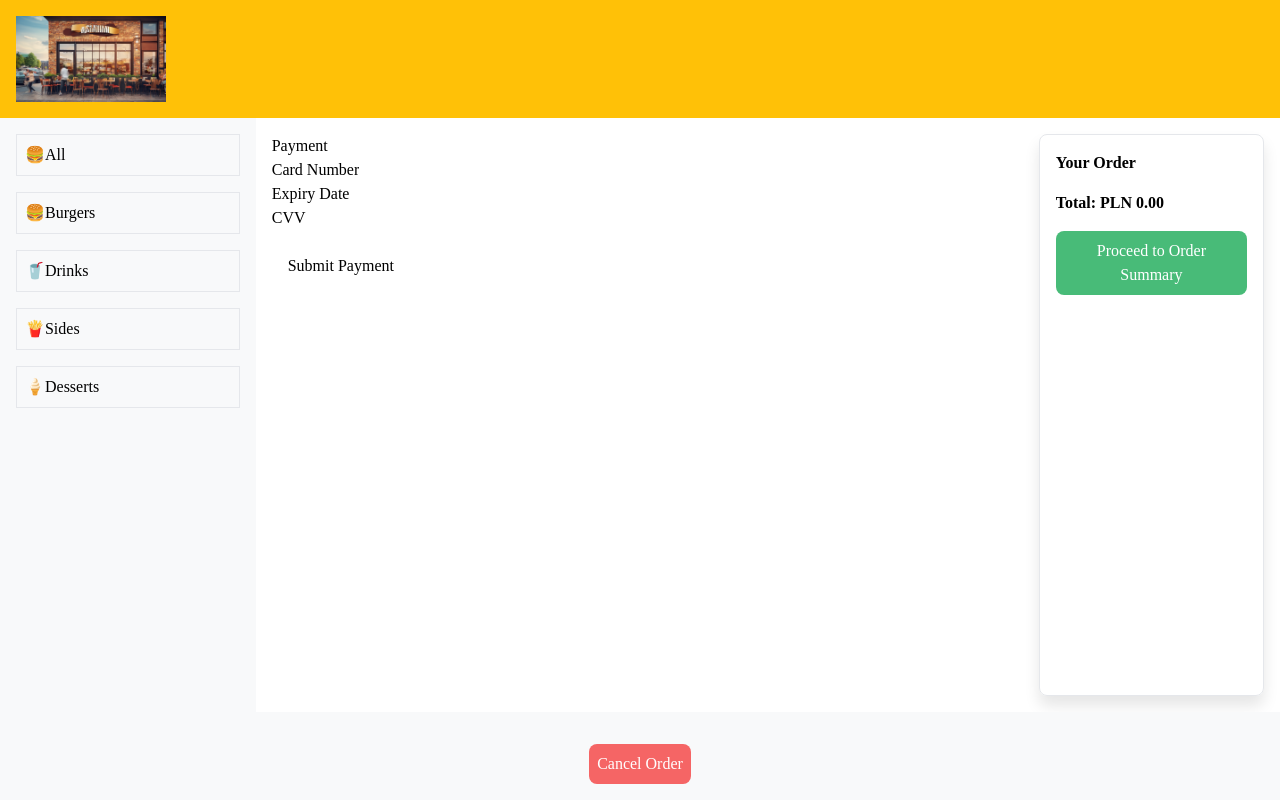
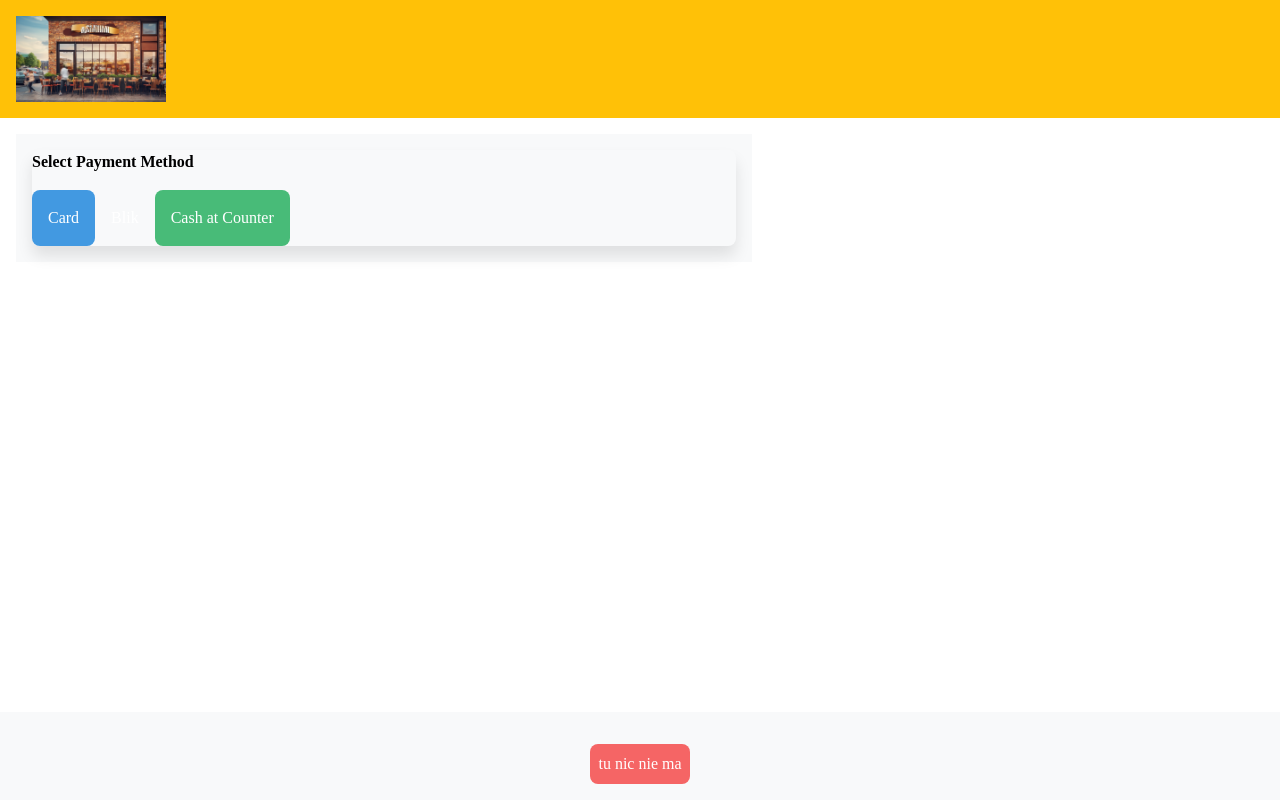
Before and after one commit to s25070pj/McAdrian, a React (Create React App) app: page /payment in a window 1280 px wide. Built offline with nearby package versions, Linux system fonts and the light colour scheme.

Commit message:
added multiple paying methods and fixed routing

```diff
--- a/src/App.css
+++ b/src/App.css
@@ -1,4 +1,3 @@
-/* App.css */
 @import 'tailwindcss/base';
 @import 'tailwindcss/components';
 @import 'tailwindcss/utilities';
@@ -20,7 +19,7 @@ header {
 }
 
 header img {
-  width: 150px;
+  max-width: 150px;
 }
 
 .flex-1 {
--- a/src/App.js
+++ b/src/App.js
@@ -1,19 +1,16 @@
 import React, { useState } from 'react';
-import { Routes, Route, useLocation } from 'react-router-dom';
+import { Routes, Route } from 'react-router-dom';
 import Menu from './components/Menu';
-import Navigation from './components/Navigation';
-import Cart from './components/Cart';
 import OrderSummary from './components/OrderSummary';
 import Payment from './components/Payment';
 import Confirmation from './components/Confirmation';
+import Navigation from './components/Navigation';
+import Cart from './components/Cart';
 import { OrderProvider } from './context/OrderContext';
 import './App.css';
 
 function App() {
     const [selectedCategory, setSelectedCategory] = useState('');
-    const location = useLocation();
-
-    const isOrderSummaryPage = location.pathname === '/order-summary';
 
     return (
         <OrderProvider>
@@ -21,33 +18,43 @@ function App() {
                 <header className="bg-yellow-500 p-4">
                     <img src="/images/logo.png" alt="Logo" className="mx-auto" />
                 </header>
-                <div className={`flex flex-1 ${isOrderSummaryPage ? 'flex-col' : ''}`}>
-                    {!isOrderSummaryPage && (
+                <div className="flex flex-1">
+                    <Routes>
+                        <Route path="/" element={
+                            <>
                                 <aside className="w-1/5 bg-gray-100 p-4">
                                     <Navigation setSelectedCategory={setSelectedCategory} />
                                 </aside>
-                    )}
-                    <main className={`${isOrderSummaryPage ? 'w-full' : 'w-3/5'} p-4`}>
-                        <Routes>
-                            <Route path="/" element={<Menu selectedCategory={selectedCategory} />} />
-                            <Route path="/order-summary" element={<OrderSummary />} />
-                            <Route path="/payment" element={<Payment />} />
-                            <Route path="/confirmation" element={<Confirmation />} />
-                        </Routes>
+                                <main className="w-3/5 p-4">
+                                    <Menu selectedCategory={selectedCategory} />
                                 </main>
-                    {!isOrderSummaryPage && (
                                 <div className="w-1/5 p-4">
                                     <Cart />
                                 </div>
-                    )}
+                            </>
+                        } />
+                        <Route path="/order-summary" element={
+                            <main className="w-full p-4">
+                                <OrderSummary />
+                            </main>
+                        } />
+                        <Route path="/payment" element={
+                            <main className="w-full p-4">
+                                <Payment />
+                            </main>
+                        } />
+                        <Route path="/confirmation" element={
+                            <main className="w-full p-4">
+                                <Confirmation />
+                            </main>
+                        } />
+                    </Routes>
                 </div>
-                {!isOrderSummaryPage && (
                 <footer className="p-4">
                     <button className="bg-red-500 text-white p-2 rounded-lg mx-auto block">
-                            Cancel Order
+                        tu nic nie ma
                     </button>
                 </footer>
-                )}
             </div>
         </OrderProvider>
     );
--- a/src/components/Confirmation.jsx
+++ b/src/components/Confirmation.jsx
@@ -1,14 +1,29 @@
-import React from 'react';
-import { Link } from 'react-router-dom';
+import React, { useEffect, useState } from 'react';
+import { useNavigate } from 'react-router-dom';
 
 const Confirmation = () => {
+    const [orderNumber, setOrderNumber] = useState('');
+    const navigate = useNavigate();
+
+    useEffect(() => {
+        const generatedOrderNumber = `#${Math.floor(Math.random() * 90000) + 10000}`;
+        setOrderNumber(generatedOrderNumber);
+    }, []);
+
+    const handleBackToMenu = () => {
+        navigate('/');
+    };
+
     return (
-        <div>
-            <h1>Order Confirmation</h1>
-            <p>Thank you for your order! Your order has been placed successfully.</p>
-            <Link to="/menu">
-                <button>Back to Menu</button>
-            </Link>
+        <div className="flex items-center justify-center min-h-screen bg-gray-100 p-4">
+            <div className="bg-white p-6 rounded-lg shadow-lg w-full max-w-3xl text-center">
+                <h1 className="text-3xl font-bold mb-6">Order Confirmation</h1>
+                <p>Your order number is <span className="font-bold">{orderNumber}</span></p>
+                <p>Thank you for your order!</p>
+                <button className="bg-blue-500 text-white p-2 rounded-lg mt-4" onClick={handleBackToMenu}>
+                    Back to Menu
+                </button>
+            </div>
         </div>
     );
 };
--- a/src/components/Payment.jsx
+++ b/src/components/Payment.jsx
@@ -1,38 +1,55 @@
-import React from 'react';
-import { Formik, Form, Field } from 'formik';
+import React, { useState, useEffect } from 'react';
 import { useNavigate } from 'react-router-dom';
 
 const Payment = () => {
+    const [paymentMethod, setPaymentMethod] = useState('');
     const navigate = useNavigate();
 
-    const handleSubmit = (values) => {
-        console.log(values);
-        navigate('/confirmation');
+    useEffect(() => {
+        if (paymentMethod === 'card') {
+            setTimeout(() => {
+                navigate('/confirmation');
+            }, 5000);
+        }
+    }, [paymentMethod, navigate]);
+
+    const handlePaymentSelection = (method) => {
+        setPaymentMethod(method);
+        if (method === 'cash') {
+            navigate('/confirmation');
+        }
     };
 
     return (
-        <div>
-            <h1>Payment</h1>
-            <Formik
-                initialValues={{ cardNumber: '', expiryDate: '', cvv: '' }}
-                onSubmit={handleSubmit}
-            >
-                <Form>
-                    <div>
-                        <label>Card Number</label>
-                        <Field name="cardNumber" type="text" />
+        <div className="flex items-center justify-center min-h-screen bg-gray-100 p-4">
+            {paymentMethod === '' && (
+                <div className="bg-white p-6 rounded-lg shadow-lg w-full max-w-3xl">
+                    <h1 className="text-3xl font-bold mb-6 text-center">Select Payment Method</h1>
+                    <div className="flex justify-around">
+                        <button className="bg-blue-500 text-white p-4 rounded-lg" onClick={() => handlePaymentSelection('card')}>
+                            Card
+                        </button>
+                        <button className="bg-yellow-500 text-white p-4 rounded-lg" onClick={() => handlePaymentSelection('blik')}>
+                            Blik
+                        </button>
+                        <button className="bg-green-500 text-white p-4 rounded-lg" onClick={() => handlePaymentSelection('cash')}>
+                            Cash at Counter
+                        </button>
                     </div>
-                    <div>
-                        <label>Expiry Date</label>
-                        <Field name="expiryDate" type="text" />
-                    </div>
-                    <div>
-                        <label>CVV</label>
-                        <Field name="cvv" type="text" />
-                    </div>
-                    <button type="submit">Submit Payment</button>
-                </Form>
-            </Formik>
+                </div>
+            )}
+            {paymentMethod === 'card' && (
+                <div className="bg-white p-6 rounded-lg shadow-lg w-full max-w-3xl text-center">
+                    <h1 className="text-3xl font-bold mb-6">Card Payment</h1>
+                    <p>Please follow the instructions on the terminal.</p>
+                </div>
+            )}
+            {paymentMethod === 'blik' && (
+                <div className="bg-white p-6 rounded-lg shadow-lg w-full max-w-3xl text-center">
+                    <h1 className="text-3xl font-bold mb-6">Blik Payment</h1>
+                    <p>Please follow the instructions on the terminal.</p>
+                </div>
+            )}
         </div>
     );
 };
--- a/src/context/OrderContext.jsx
+++ b/src/context/OrderContext.jsx
@@ -1,4 +1,4 @@
-import React, { createContext, useReducer, useCallback } from 'react';
+import React, { createContext, useReducer, useCallback, useEffect } from 'react';
 
 const OrderContext = createContext();
 
@@ -6,14 +6,26 @@ const orderReducer = (state, action) => {
     switch (action.type) {
         case 'ADD_TO_ORDER':
             return { ...state, items: [...state.items, action.product] };
-        case 'SET_ESTIMATED_TIME':
-            return { ...state, estimatedTime: action.time };
         case 'REMOVE_FROM_ORDER':
             return { ...state, items: state.items.filter((_, index) => index !== action.index) };
         case 'CLEAR_ORDER':
-            return { ...state, items: [], estimatedTime: 0 };
+            return { items: [], estimatedTime: 0 };
+        case 'SET_ESTIMATED_TIME':
+            return { ...state, estimatedTime: action.time };
         default:
             return state;
+    }
+};
+
+const calculateEstimatedTime = (items) => {
+    if (items.length >= 1 && items.length <= 3) {
+        return 3;
+    } else if (items.length >= 4 && items.length <= 6) {
+        return 6;
+    } else if (items.length > 6) {
+        return 8;
+    } else {
+        return 0;
     }
 };
 
@@ -24,10 +36,6 @@ const OrderProvider = ({ children }) => {
         dispatch({ type: 'ADD_TO_ORDER', product });
     }, []);
 
-    const setEstimatedTime = useCallback((time) => {
-        dispatch({ type: 'SET_ESTIMATED_TIME', time });
-    }, []);
-
     const removeFromOrder = useCallback((index) => {
         dispatch({ type: 'REMOVE_FROM_ORDER', index });
     }, []);
@@ -36,8 +44,13 @@ const OrderProvider = ({ children }) => {
         dispatch({ type: 'CLEAR_ORDER' });
     }, []);
 
+    useEffect(() => {
+        const estimatedTime = calculateEstimatedTime(order.items);
+        dispatch({ type: 'SET_ESTIMATED_TIME', time: estimatedTime });
+    }, [order.items]);
+
     return (
-        <OrderContext.Provider value={{ order, addToOrder, setEstimatedTime, removeFromOrder, clearOrder }}>
+        <OrderContext.Provider value={{ order, addToOrder, removeFromOrder, clearOrder }}>
             {children}
         </OrderContext.Provider>
     );
```
Also changed, not shown: src/components/OrderSummary.jsx (+6 -7 lines). Lines whose indentation alone changed are shown as unchanged.
